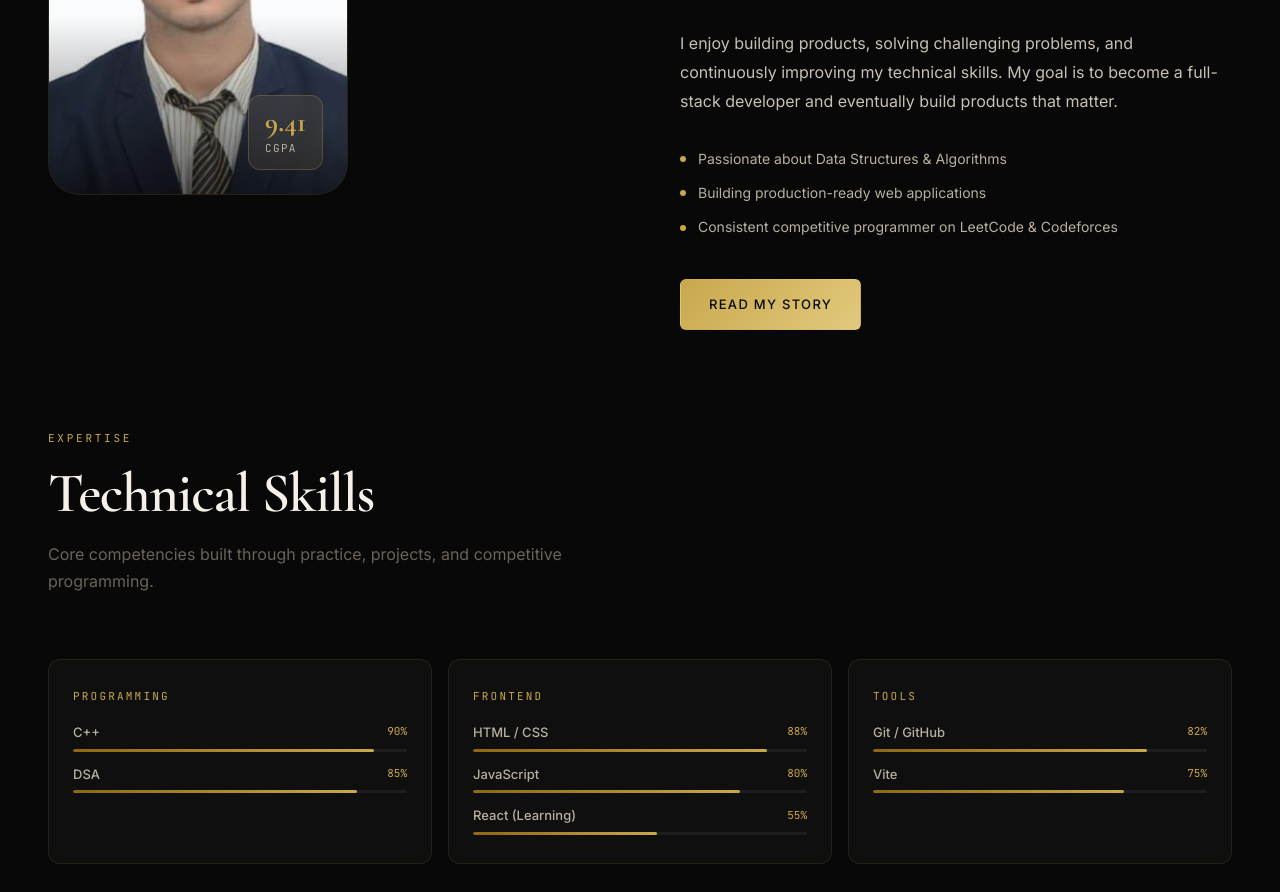
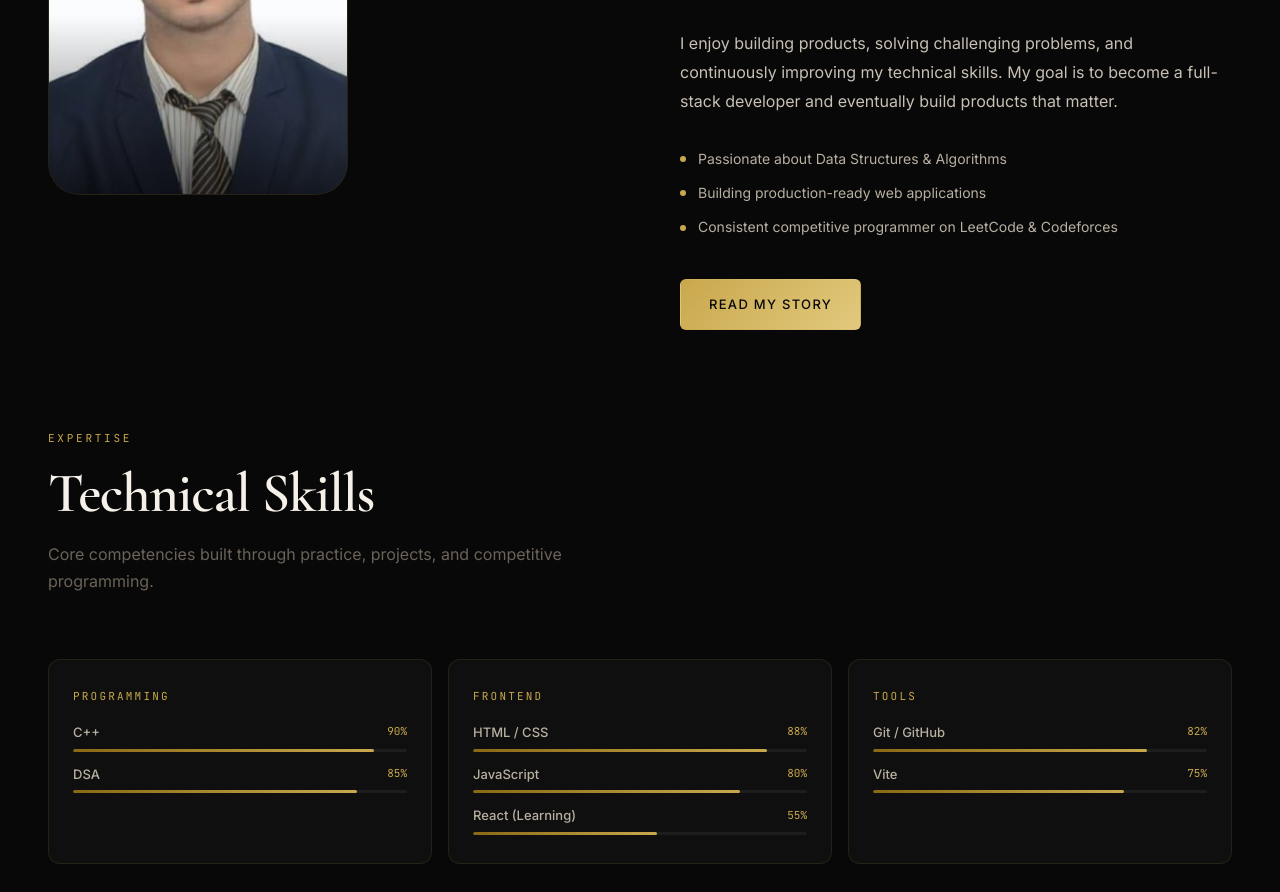
Before and after one commit to SahilSoni1111/SAHIL-PORTFOLIO, a website built with Vite: page index.html in a window 1280 px wide. Shown: the part 1949-2841 px from the top of the page. Built offline with nearby package versions, Linux system fonts and the light colour scheme.

Commit message:
one minor change

```diff
--- a/index.html
+++ b/index.html
@@ -692,10 +692,6 @@
               class="about-visual-photo"
               loading="eager"
             />
-            <div class="about-visual-badge" style="z-index:2;">
-              <div class="about-visual-badge-num">9.41</div>
-              <div class="about-visual-badge-label">CGPA</div>
-            </div>
           </div>
         </div>
 
```
